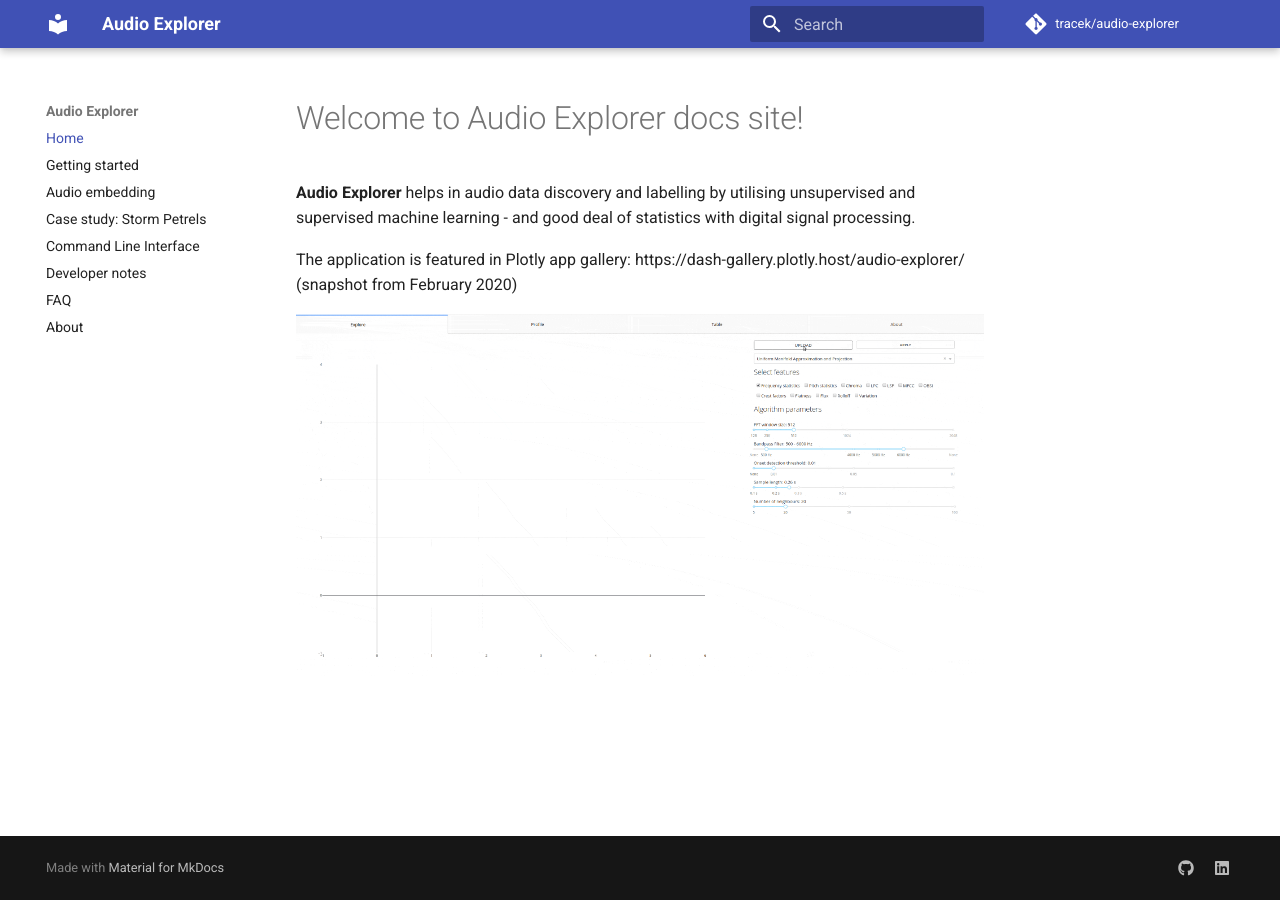
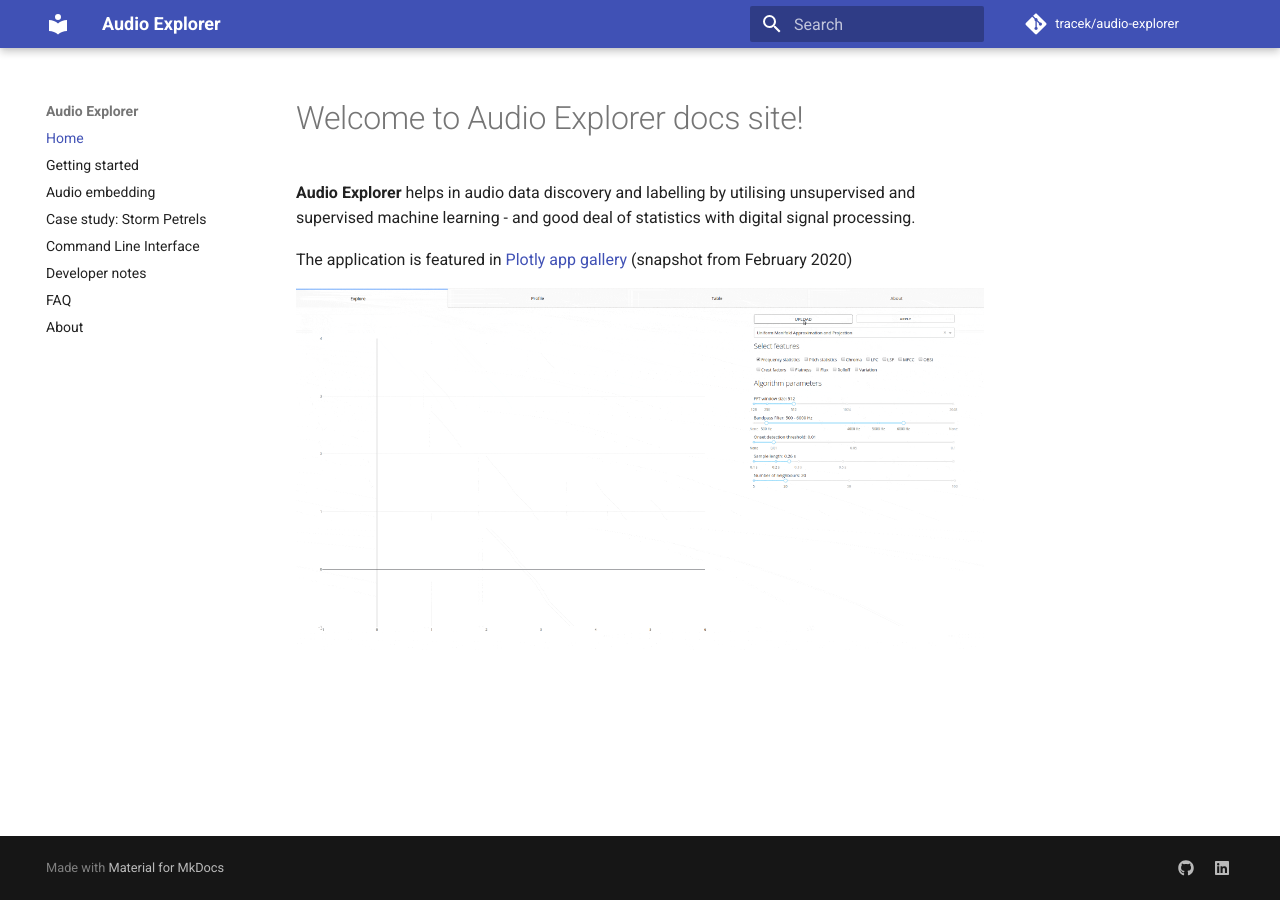
Before and after one commit to tracek/audio-explorer, an MkDocs documentation site: the page built from docs/index.md, in a window 1280 px wide. Built offline with MkDocs 1.6.1 and Material for MkDocs 9.7.7, drawn with Linux system fonts in a browser that asks for light colours; comment, search, counter and statistics services are not loaded.

Commit message:
new app link

```diff
--- a/docs/index.md
+++ b/docs/index.md
@@ -2,6 +2,6 @@
 
 **Audio Explorer** helps in audio data discovery and labelling by utilising unsupervised and supervised machine learning - and good deal of statistics with digital signal processing.
 
-The application is featured in Plotly app gallery: https://dash-gallery.plotly.host/audio-explorer/ (snapshot from February 2020)
+The application is featured in [Plotly app gallery](https://dash-gallery.plotly.host/audio-explorer/) (snapshot from February 2020)
 
 ![Animated gif](img/audioexplorer.gif)
```
